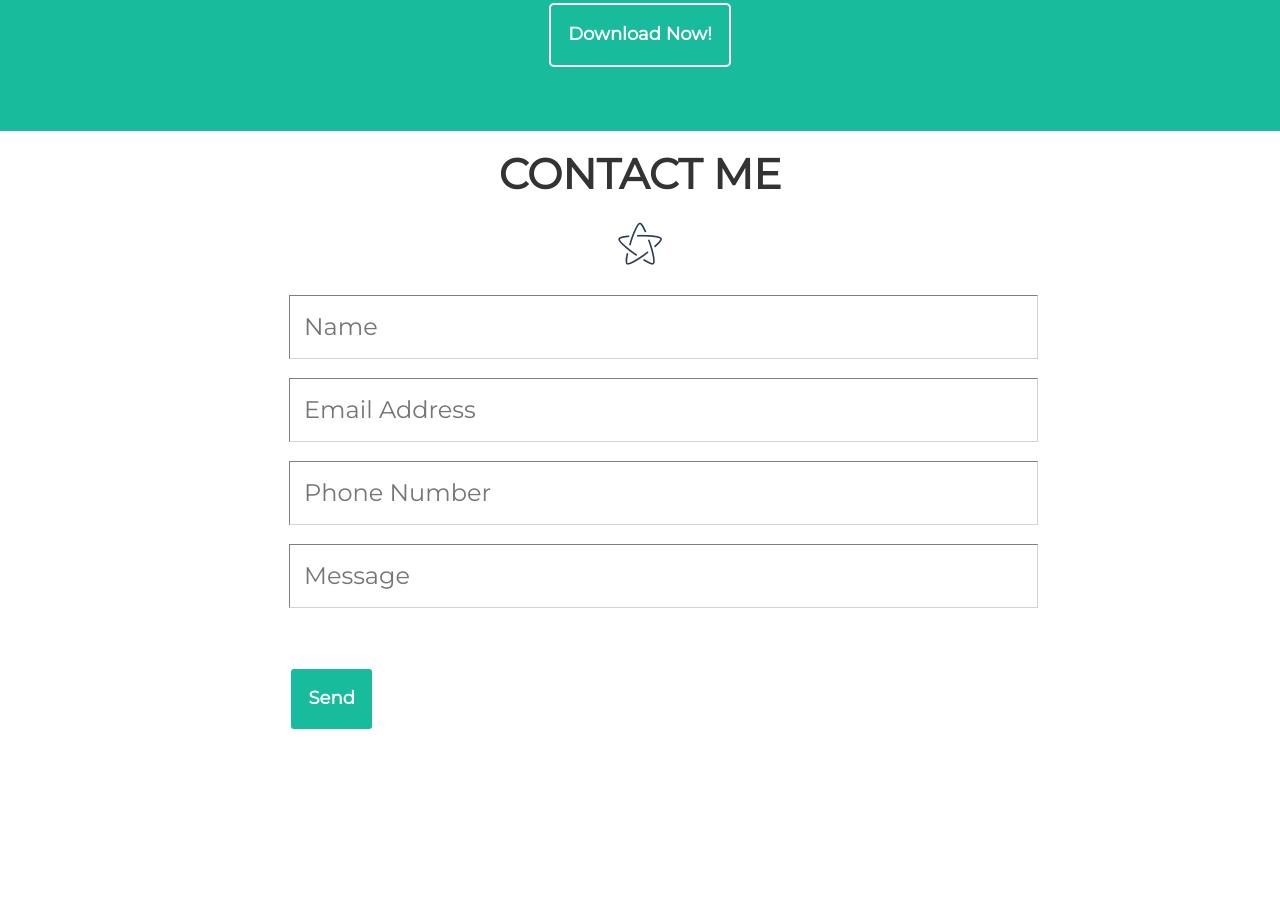
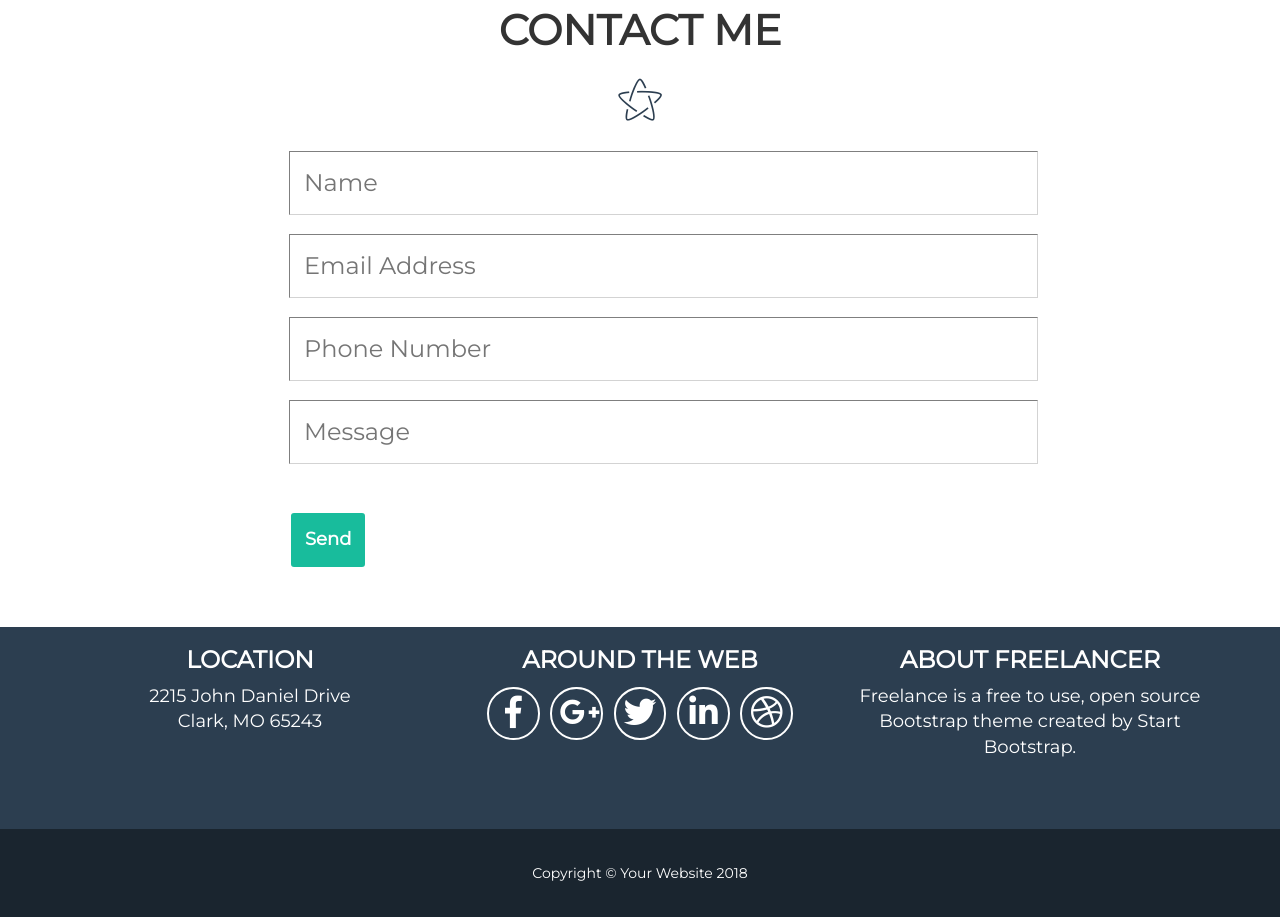
Before and after one commit to SamuelPoma/-startbootstrap-freelancer, a plain HTML site: page index.html in a window 1280 px wide. Shown: the part 1850-2767 px from the top of the page. Before the commit the page ends 2581 px from the top, so only its background shows below. Drawn offline with Linux system fonts and the light colour scheme.

Commit message:
Bootstrap Theme Completed

```diff
--- a/index.html
+++ b/index.html
@@ -76,8 +76,12 @@
                <img src="profile(1).png" alt="">
                <h2 color="white">About</h2>
                <div class="star white">&#9885;</div>
+               <div class="col-md-6">
                  <p>Freelancer is a free bootstrap theme created by Start Bootstrap. The download includes the complete source files including HTML, CSS, and JavaScript as well as optional LESS stylesheets for easy customization.</p>
-           <p>Whether you're a student looking to showcase your work, a professional looking to attract clients, or a graphic artist looking to share your projects, this template is the perfect starting point!</p>
+               </div>
+               <div class="col-md-6">
+                 <p>Freelancer is a free bootstrap theme created by Start Bootstrap. The download includes the complete source files including HTML, CSS, and JavaScript as well as optional LESS stylesheets for easy customization.</p>
+               </div>
              </div>
              <!-- <i class="fas fa-download"></i> -->
              <button type="button" name="button">Download Now!</button>
@@ -98,15 +102,45 @@
          <input type="text" name="" value="" placeholder="Email Address">
          <input type="text" name="" value="" placeholder="Phone Number">
          <input type="text" name="" value="" placeholder="Message">
+         <button position="left" type="button" name="button">Send</button>
         </div>
-        <button position="left" type="button" name="button">Send</button
+      </div>
+    </div>
+   </div>
 
+   <div class="container-fluid"  background="antracite">
+     <div class="container">
+       <div class="row">
+         <div class="col-md-4">
+           <h3>Location</h3>
+           <address>2215 John Daniel Drive<br>Clark, MO 65243</address>
+         </div>
+         <div class="col-md-4">
+           <h3>Around the web</h3>
+           <div class="icon-container">
+            <i class="fab fa-facebook-f"></i>
+            <i class="fab fa-google-plus-g"></i>
+            <i class="fab fa-twitter"></i>
+            <i class="fab fa-linkedin-in"></i>
+           <i class="fab fa-dribbble"></i>
+           </div>
+         </div>
+         <div class="col-md-4">
+           <h3>About freelancer</h3>
+           <p>Freelance is a free to use, open source Bootstrap theme created by Start Bootstrap.</p>
+         </div>
+       </div>
+     </div>
+   </div>
+
+   <div class="container-fluid" background="dark-blue2">
+     <div class="container">
+       <footer>Copyright © Your Website 2018</footer>
 
      </div>
 
    </div>
 
-  </div>
 
   </body>
 </html>
--- a/style.css
+++ b/style.css
@@ -16,16 +16,14 @@ h3{
   text-align: center;
   color: white;
   font-weight: bold;
+  text-transform: uppercase;
+
 }
 
-p{
-  display: inline-block;
+ p{
   text-align: center;
-  width: 30%;
   color: white;
   font-size: 18px;
-  margin: 2%;
-
 }
 
 /* FIRST BLOCK */
@@ -96,6 +94,7 @@ p{
   text-align: center;
 }
 
+
 [color="white"]{
   color:white;
 }
@@ -118,6 +117,7 @@ button{
 
 .contact-me{
   margin-left: 20%;
+  padding-bottom: 5%;
 }
 input{
   display: block;
@@ -129,5 +129,41 @@ input{
 }
 
 [position="left"]{
-  margin-left: 20%;
+  margin-left: 0;
 }
+
+[background="antracite"]{
+  background-color: #2c3e50;
+}
+
+address{
+  text-align: center;
+  color: white;
+  font-size: 18px;
+  font-weight: 500;
+}
+.icon-container{
+  text-align: center;
+}
+.fab{
+  color: white;
+  border: 2px solid white;
+  border-radius: 50%;
+  width: 5.25rem;
+  height: 5.25rem;
+  font-size: 3.25rem;
+  line-height: 2rem;
+  padding: 2%;
+  margin: 1%;
+  text-align: center;
+}
+
+[background="dark-blue2"]{
+  background-color: #1a252f;
+}
+
+footer{
+  color: white;
+  text-align: center;
+  padding: 3%;
+}
```
Lines whose indentation alone changed are shown as unchanged.
